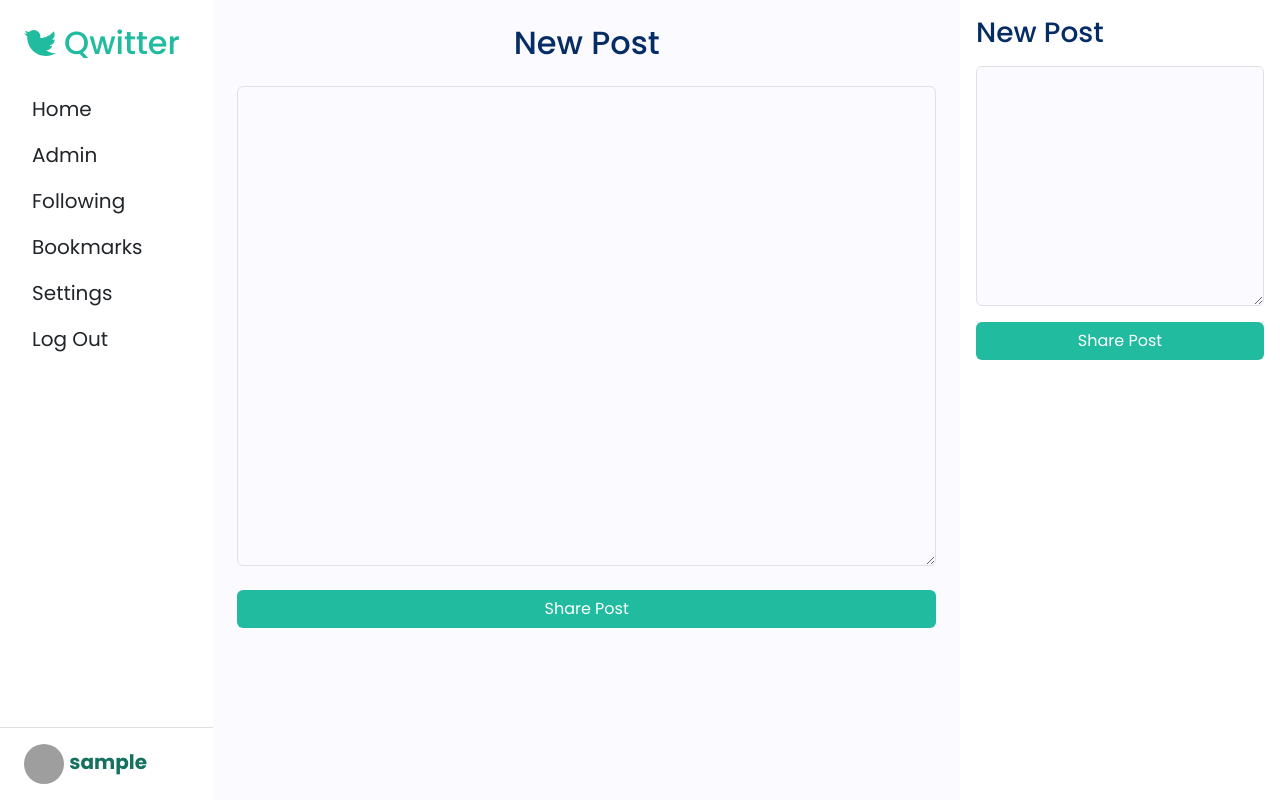
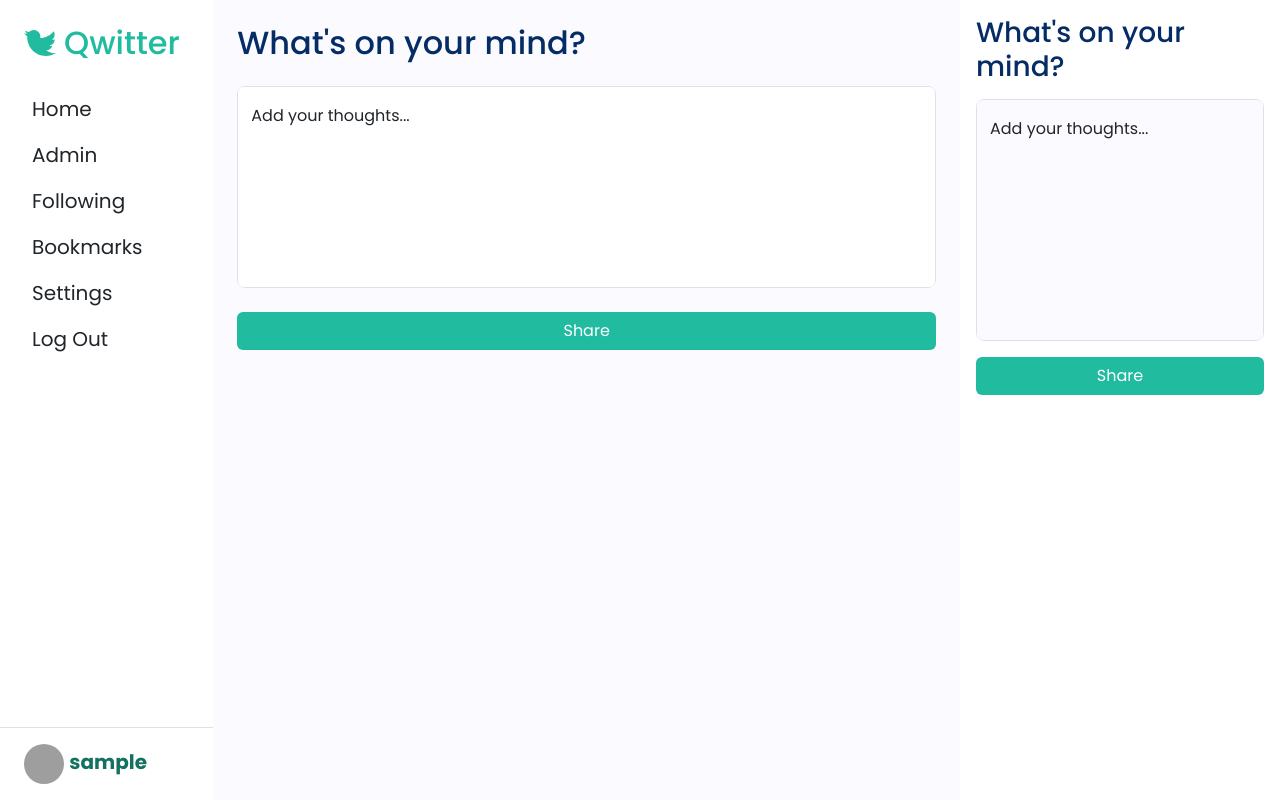
Before and after one commit to himanshuat/qwitter, a Django app: page /feed/posts/new/ in a window 1280 px wide. Run offline with Django 5.2, Linux system fonts and the light colour scheme; the visitor is signed in with stand-in values (Sample User, id 1); parts of the project's set-up code (start-up, migrations or seed data) failed here and were passed over; some libraries are stand-ins or nearby versions; grey boxes are pictures that could not be loaded.

Commit message:
fix(feed): fix post validation errors and enhance new post ui

```diff
--- a/apps/feed/models.py
+++ b/apps/feed/models.py
@@ -114,12 +114,12 @@ class Post(TimeStampedModel):
             if self._creates_loop():
                 raise ValidationError("Post repost/quote chain cannot form a loop.")
 
-        if self.parent.is_repost:
+        if self.parent and self.parent.is_repost:
             raise ValidationError(
                 "Cannot repost or quote a repost. Only posts and quotes can be reposted/quoted."
             )
 
-        if self.is_pinned and self.is_repost:
+        if self.pk and self.is_pinned and self.is_repost:
             raise ValidationError(
                 "Cannot pin a repost. Only posts and quotes can be pinned."
             )
--- a/templates/core/base.html
+++ b/templates/core/base.html
@@ -48,15 +48,17 @@
 		</main>
 
 		<aside class="col-lg-3 d-lg-block d-none p-3 bg-primary-clr">
-			<h3 class="text-primary-emphasis">New Post</h3>
+			<h3 class="text-primary-emphasis">What's on your mind?</h3>
 			<form class="mt-3" action="{% url 'feed:new_post' %}" method="post">
 				{% csrf_token %}
-				<div class="form-floating">
-					<textarea class="form-control bg-secondary-clr" name="body" style="height: 30vh;"
-						required></textarea>
+				<div class="form-floating border rounded-3">
+					<textarea class="form-control bg-secondary-clr border-0 shadow-none" name="body" id="body"
+						style="height: 30vh; resize: none;" maxlength="280" required
+						placeholder="Add your thoughts..."></textarea>
+					<label for="body">Add your thoughts...</label>
 				</div>
 				<div class="col-12 mt-3">
-					<button type="submit" class="btn btn-accent w-100">Share Post</button>
+					<button type="submit" class="btn btn-accent w-100">Share</button>
 				</div>
 			</form>
 		</aside>
--- a/templates/feed/new_post.html
+++ b/templates/feed/new_post.html
@@ -4,14 +4,17 @@
 
 {% block body %}
 <section class="container p-4">
-    <h2 class="text-primary-emphasis text-center mb-4">New Post</h2>
+    <h2 class="text-primary-emphasis mb-4">What's on your mind?</h2>
     <form class="d-block mx-auto" action="{% url 'feed:new_post' %}" method="post">
         {% csrf_token %}
-        <div class="form-floating">
-            <textarea class="form-control bg-secondary-clr" name="body" style="height: 60vh;" required></textarea>
+        <div class="form-floating border rounded-3">
+            <textarea class="form-control bg-primary-clr border-0 shadow-none" name="body" id="body"
+                style="height: 25vh; resize: none;" maxlength="280" required
+                placeholder="Add your thoughts..."></textarea>
+            <label for="body">Add your thoughts...</label>
         </div>
         <div class="mt-4">
-            <button type="submit" class="btn btn-accent w-100">Share Post</button>
+            <button type="submit" class="btn btn-accent w-100">Share</button>
         </div>
     </form>
 </section>
```
